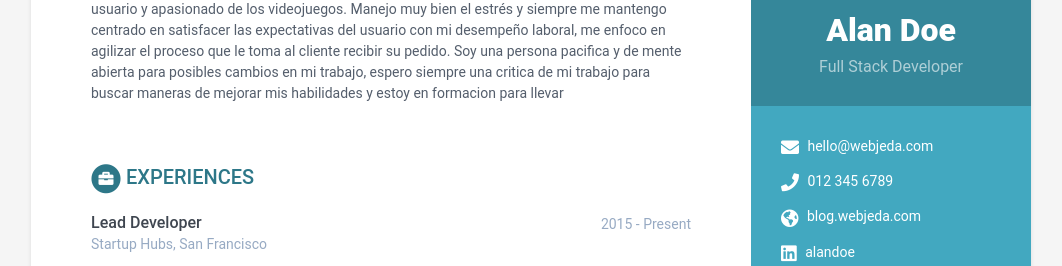
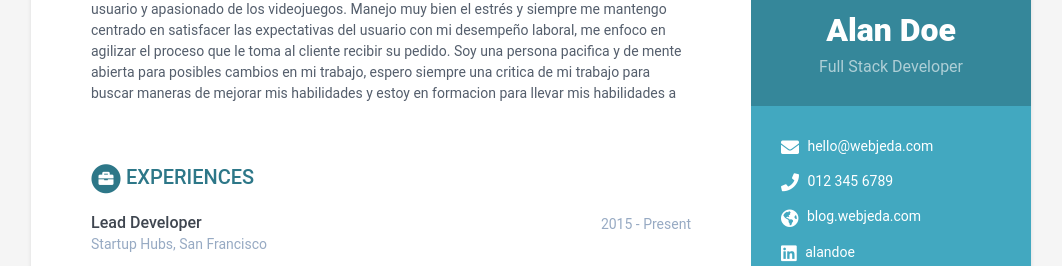
Before and after one commit to KevinC99/good-birch-4e19a, a Jekyll site: the page built from index.html, in a window 1280 px wide. Shown: the part 162-428 px from the top of the page, without its empty margins (109-1171 px from the left). Built offline with Jekyll 4.4.1, drawn with Linux system fonts in a browser that asks for light colours; some of the changed text lies outside the part shown.

Commit message:
data.yml: updated summary in career-profile

```diff
--- a/_data/data.yml
+++ b/_data/data.yml
@@ -40,7 +40,7 @@ career-profile:
     proceso que le toma al cliente recibir su pedido. Soy una persona pacifica y
     de mente abierta para posibles cambios en mi trabajo, espero siempre una
     critica de mi trabajo para buscar maneras de mejorar mis habilidades y estoy
-    en formacion para llevar
+    en formacion para llevar mis habilidades a
 education:
   - degree: MSc in Computer Science
     university: University of London
```
